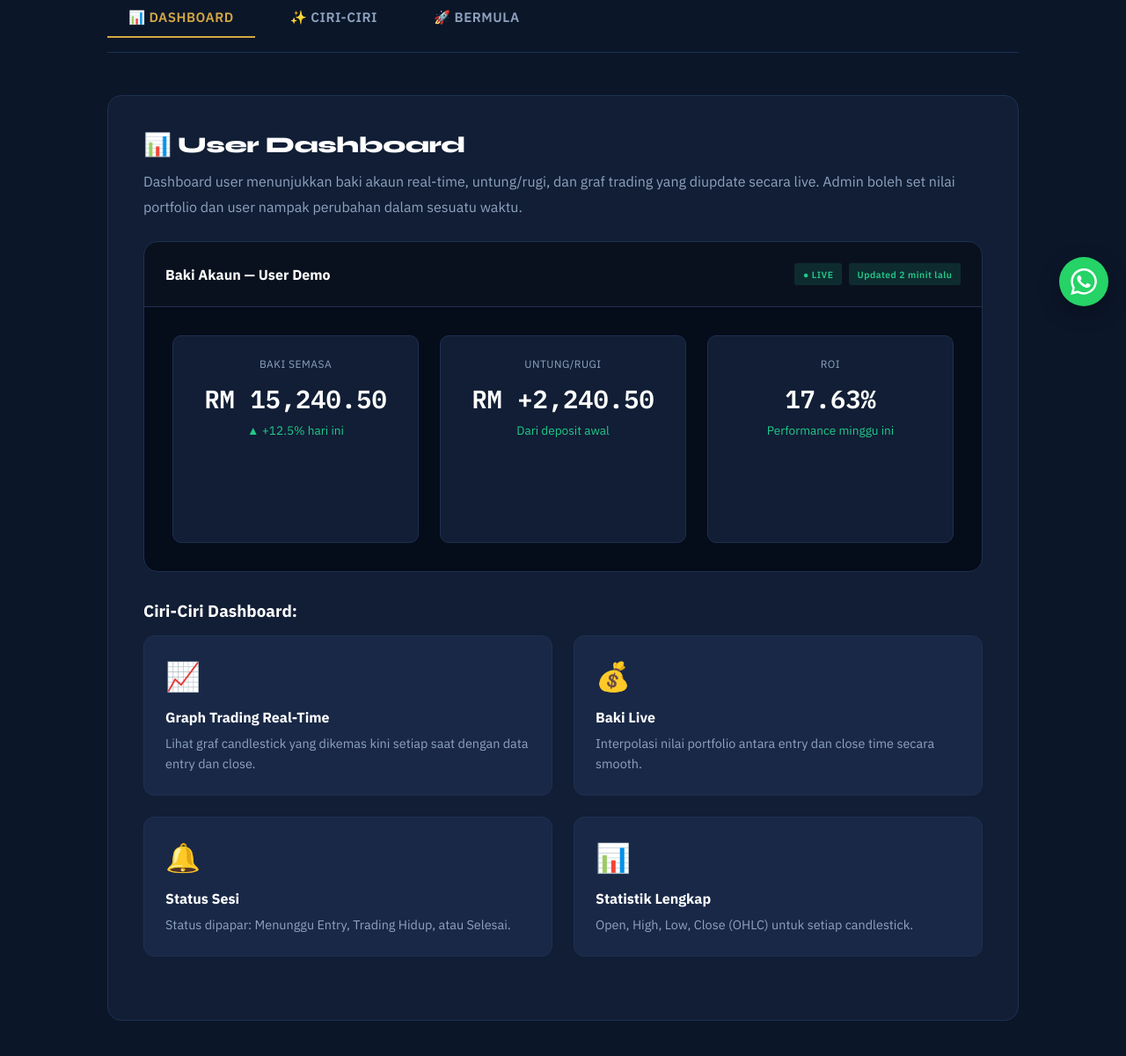
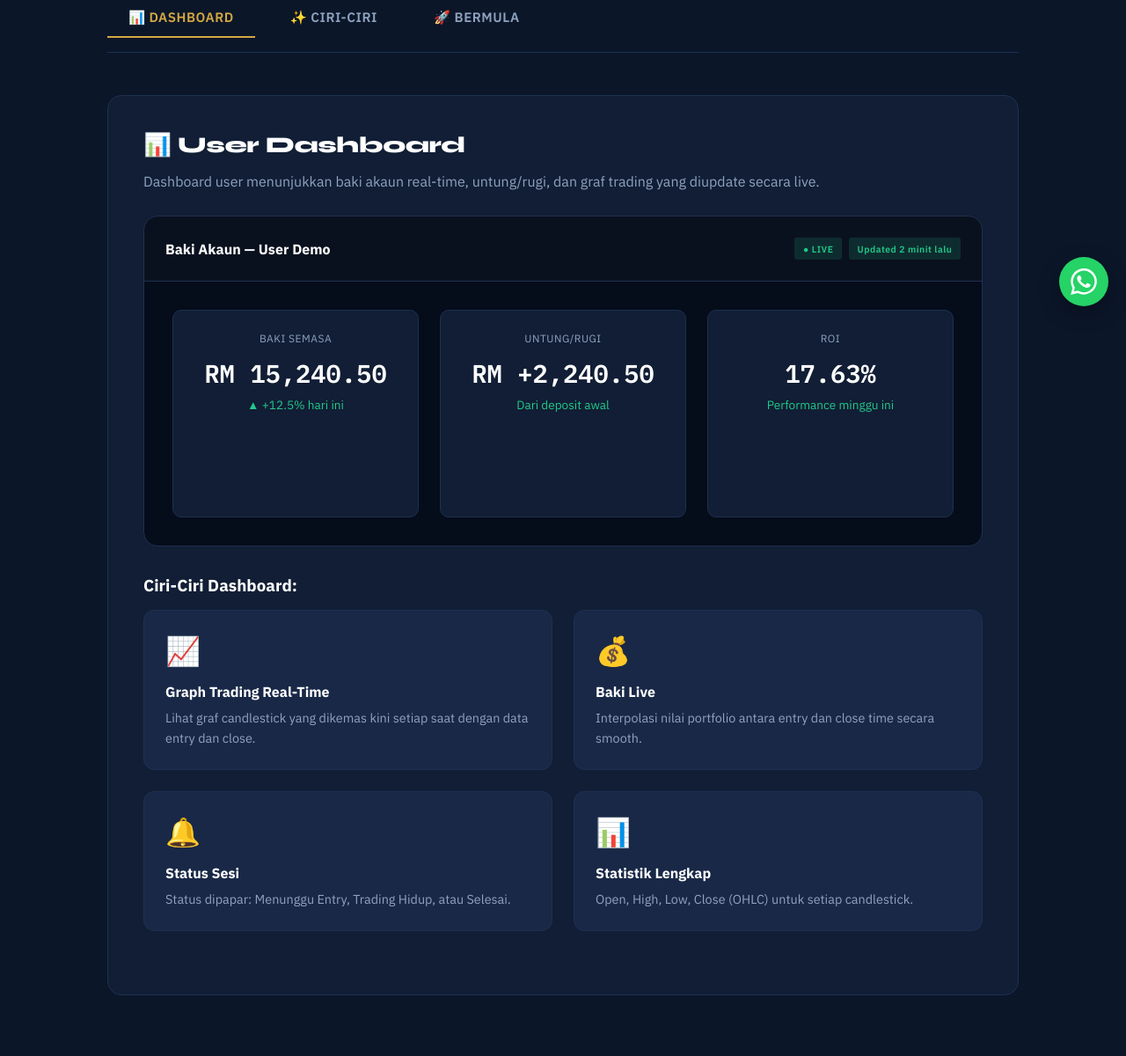
Before and after one commit to johnrambo1312/TradeNex-V2, a Flask app: page /demo in a window 1280 px wide. Shown: the part 432-1632 px from the top of the page at 88% size. Run offline with Flask 3, Linux system fonts and the light colour scheme; some libraries are stand-ins or nearby versions.

Commit message:
Clarify demo dashboard description

```diff
--- a/templates/demo.html
+++ b/templates/demo.html
@@ -371,7 +371,7 @@ nav{
   <div id="dashboard" class="tab-content active">
     <div class="demo-section">
       <h2>📊 User Dashboard</h2>
-      <p>Dashboard user menunjukkan baki akaun real-time, untung/rugi, dan graf trading yang diupdate secara live. Admin boleh set nilai portfolio dan user nampak perubahan dalam sesuatu waktu.</p>
+      <p>Dashboard user menunjukkan baki akaun real-time, untung/rugi, dan graf trading yang diupdate secara live.</p>
 
       <div class="mock-dashboard">
         <div class="mock-header">
```
